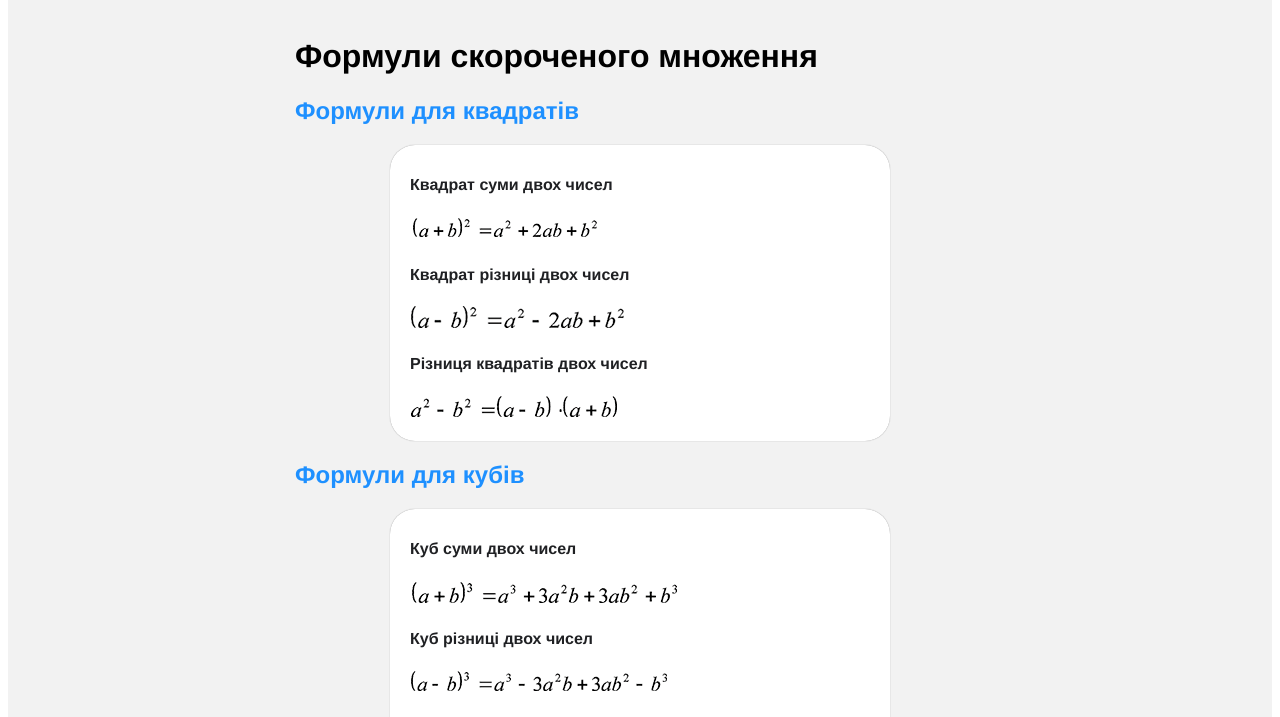
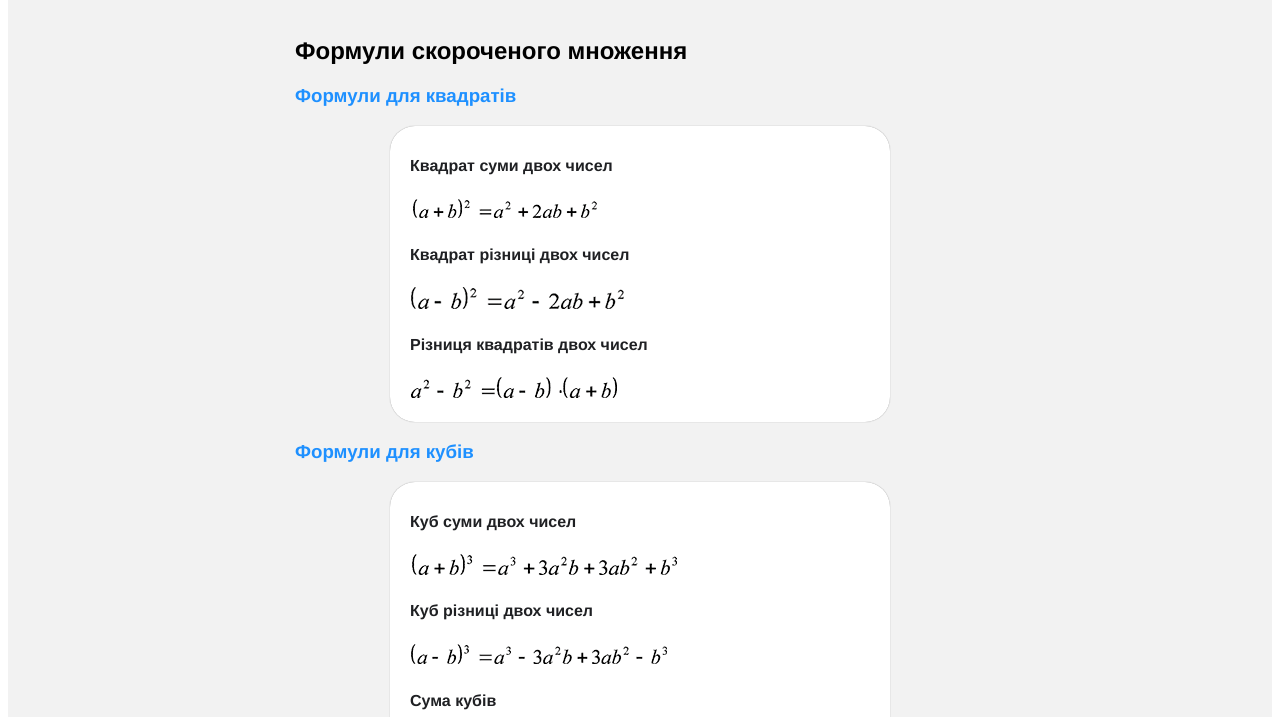
Before and after one commit to Omelyanchuk04/formulas-of-abbreviated-multiplication, a plain HTML site: page index.html in a window 1280 px wide. Shown: the part 57-774 px from the top of the page. Drawn offline with Linux system fonts and the light colour scheme.

Commit message:
Update index.html

```diff
--- a/index.html
+++ b/index.html
@@ -26,9 +26,9 @@
 			<br>
 			<div class="Block-1">
 			<div class="innerblock-1">
-				<h1>Формули скороченого множення</h1>
+				<h2>Формули скороченого множення</h2>
 				<span style="color: dodgerblue;">
-				  <h2>Формули для квадратів</h2>
+				  <h3>Формули для квадратів</h3>
 			    </span>
 				<div class="in">
 				   <h4>Квадрат суми двох чисел</h4>
@@ -41,7 +41,7 @@
 				   <br>
 			    </div>
 			    <span style="color: dodgerblue;">
-				  <h2>Формули для кубів</h2>
+				  <h3>Формули для кубів</h3>
 			    </span>
 			    <div class="in">
 				   <h4>Куб суми двох чисел</h4>
```
